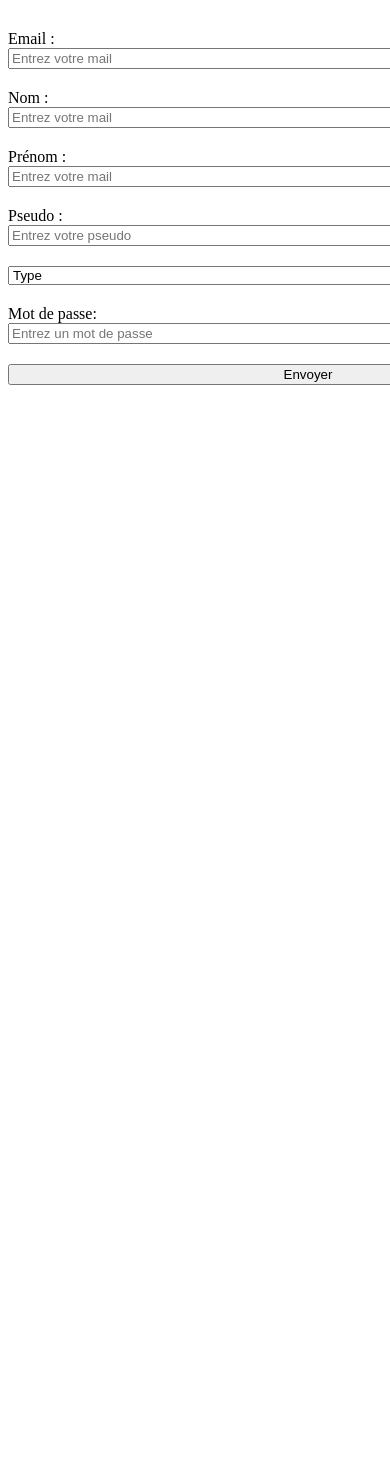
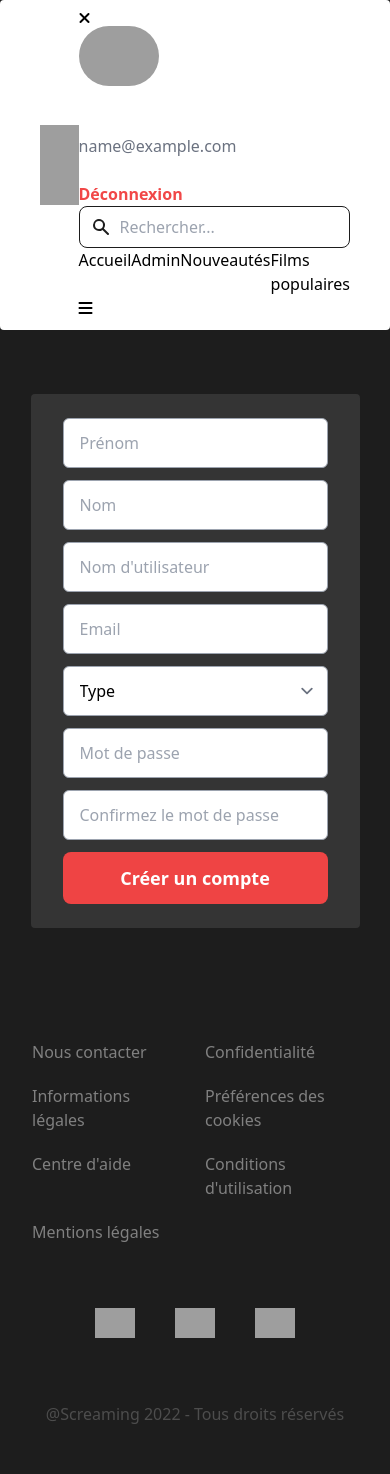
Before and after one commit to qdimanche/screaming, a PHP site: page /addUser.php in a window 390 px wide; the page is wider, and only the part inside the window is pictured. Before the commit the page ends 385 px from the top of that part, so only its background shows below. Run offline with PHP 8.4, Linux system fonts and the light colour scheme; the visitor is signed in with stand-in values (Sample User, id 1); some libraries are stand-ins or nearby versions; grey boxes are pictures that could not be loaded.

Commit message:
[+]feature: admin page

```diff
--- a/src/controller/checkLogin.php
+++ b/src/controller/checkLogin.php
@@ -19,6 +19,7 @@
                     $_SESSION['email']= $res['email'];
                     $_SESSION['firstname']= $res['first_name'];
                     $_SESSION['lastname']= $res['last_name'];
+                    $_SESSION['role']= $res['role'];
                     $_SESSION['registration_date']= (date("j M Y",strtotime($res['registration_date'])));
                 } else {
                     echo 'Erreur de login ou mdp';
--- a/src/controller/registerAction.php
+++ b/src/controller/registerAction.php
@@ -28,6 +28,7 @@ if ($_POST['firstName'] && $_POST['lastName'] && $_POST['email'] && $_POST['pass
         $_SESSION['firstname']= $data['first_name'];
         $_SESSION['lastname']= $data['last_name'];
         $_SESSION['id']= $data['id'];
+        $_SESSION['role']= $data['role'];
         $_SESSION['registration_date']= (date("j M Y",strtotime($data['registration_date'])));
 
 
--- a/src/controller/updateUserProcess.php
+++ b/src/controller/updateUserAdmin.php
@@ -3,7 +3,7 @@
     session_start();
 
 
-     if($_POST['email'] && $_POST['username'] && $_POST['firstName'] && $_POST['lastName'] && $_POST['password'] ){
+     if($_POST['email'] && $_POST['username'] && $_POST['firstName'] && $_POST['lastName'] ){
          $username = $_POST['username'];
          $password = $_POST['password'];
          $firstName = $_POST['firstName'];
@@ -28,8 +28,7 @@
          $_SESSION['lastname']= $data['last_name'];
 
 
-         header('Location: ../view/updateUser.php');
-
+         header('Location: ../view/settings.php');
     }
 
 ?>
--- a/src/view/addUser.php
+++ b/src/view/addUser.php
@@ -5,92 +5,62 @@ if (!isset($_SESSION['email']))
 ?>
 
 
-<form class="formulaire" action="../controller/createUser.php" method="post">
 
-  <div>
-    <span for="exampleFormControlInput2">Email : </span>
-    <input type="text" name="email"  class="form-control" id="exampleFormControlInput2" placeholder="Entrez votre mail">
-  </div>
+<!doctype html>
+<html lang="en">
+<head>
+    <meta charset="UTF-8">
+    <meta name="viewport"
+          content="width=device-width, user-scalable=no, initial-scale=1.0, maximum-scale=1.0, minimum-scale=1.0">
+    <meta http-equiv="X-UA-Compatible" content="ie=edge">
+    <link rel="stylesheet" href="../app.css">
+    <script src="https://cdn.tailwindcss.com"></script>
+    <link rel="stylesheet" href="https://unpkg.com/flowbite@1.4.4/dist/flowbite.min.css" />
+    <title>Screaming</title>
+</head>
+<body class="bg-[#1D1D1D]">
+
+    <?php
+        include("header.php")
+    ?>
 
 
-    <div>
-        <span for="exampleFormControlInput2">Nom : </span>
-        <input type="text" name="lastName"  class="form-control" id="exampleFormControlInput2" placeholder="Entrez votre mail">
-    </div>
+
+    <div class="flex justify-center">
+        <div class="flex flex-col bg-[#343434] m-16  py-6  px-8 rounded">
+            <form action="../controller/createUser.php" class="flex flex-col space-y-3" method="post">
 
 
-    <div>
-        <span for="exampleFormControlInput2">Prénom : </span>
-        <input type="text" name="firstName"  class="form-control" id="exampleFormControlInput2" placeholder="Entrez votre mail">
-    </div>
-
-  <div>
-    <span for="exampleFormControlInput3">Pseudo : </span>
-    <input type="text" name="username"  class="form-control" id="exampleFormControlInput3" placeholder="Entrez votre pseudo">
-  </div>
-
-  <div>
-      <select class="box-input" name="type" id="type" >
+                <input name="firstName" type="text" placeholder="Prénom" class=" py-3 px-4 border border-gray-400 rounded-md" />
+                <input name="lastName" type="text" placeholder="Nom" class=" py-3 px-4 border border-gray-400 rounded-md" />
+                <input name="username" type="text" placeholder="Nom d'utilisateur" class=" py-3 px-4 border border-gray-400 rounded-md" />
+                <input name="email" type="email" placeholder="Email" class=" py-3 px-4 border border-gray-400 rounded-md" />
+                <select class="py-3 px-4 border border-gray-400 rounded-md" name="type" id="type" >
                     <option value="" disabled selected>Type</option>
                     <option value="admin">Admin</option>
                     <option value="user">User</option>
                 </select>
+                <input name="password" type="password" placeholder="Mot de passe" class=" py-3 px-4 border border-gray-400 rounded-md" />
+                <input name="confirmPassword" type="password" placeholder="Confirmez le mot de passe" class=" py-3 px-4 border border-gray-400 rounded-md" />
+                <button class="w-full bg-red-500 text-white p-3 rounded-lg font-semibold text-lg mt-6" type="submit">Créer un compte</button>
+
+
+
+
+
+
+
+            </form>
+        </div>
     </div>
 
-  <div>
-    <span for="exampleFormControlInput4">Mot de passe: </span>
-    <input type="password" name="password"  class="form-control" id="exampleFormControlInput4" placeholder="Entrez un mot de passe">
-  </div>
-  <div class="formButton">
-      <button type="submit"  class="btn btn-primary">Envoyer</button>
-  </div>
-</form>
 
-<style>
-  .title{
-  color: blue;
-  font-size: 25px;
-  font-family: Georgia, 'Times New Roman', Times, serif;
-  text-transform: uppercase;
-}
-.subtitle {
-  font-size: 16px;
-  text-transform: capitalize;
-}
-.formulaire {
-  margin-top: 30px;
-}
+    <?php
+    include("footer.php")
+    ?>
 
-.formulaire > div{
-    margin-bottom: 20px;
-    width: 600px;
-    display: flex;
-}
-
-.formulaire > div > span{
-  width: 150px;
-}
-
-.formButton{
-  display: flex;
-  justify-content: center;
-  width: 100%;
-}
-
-@media screen and (max-width: 768px)
-{
-    .title{
-      color: green;
-    }
-    .formulaire > div{
-      display: flex;
-      flex-direction: column;
-    }
-    .exemple{
-      margin-top: 66px;
-    }
-    h5{
-      padding: 1em;
-    }
-}
-</style>
+</body>
+<script src="https://unpkg.com/flowbite@1.4.4/dist/flowbite.js"></script>
+<script src="/src/app.js"></script>
+<script src="https://kit.fontawesome.com/a7e9f794eb.js" crossorigin="anonymous"></script>
+</html>
--- a/src/view/header.php
+++ b/src/view/header.php
@@ -46,6 +46,26 @@
                                 <li>
                                     <a href="profile.php" class="block py-2 px-4 text-sm text-white hover:text-[#F14747]">Profil</a>
                                 </li>
+                                <?php
+
+                                    if($_SESSION['role'] == 'admin') {
+                                ?>
+
+                                        <li>
+                                            <a href="admin.php" class="block py-2 px-4 text-sm text-white hover:text-[#F14747]">Admin</a>
+                                        </li>
+                                <?php
+
+                                  }
+
+                                ?>
+
+
+
+
+
+
+
                                 <li>
                                     <a href="../controller/disconnect.php" class="block py-2 px-4 text-sm text-white hover:text-[#F14747]">Déconnexion</a>
                                 </li>
@@ -98,6 +118,19 @@
 
                         <div class="flex ">
                             <li><a href="/src/view">Accueil</a></li>
+                            <?php
+
+                            if($_SESSION['role'] == 'admin') {
+                                ?>
+
+                                <li>
+                                    <a href="admin.php">Admin</a>
+                                </li>
+                                <?php
+
+                            }
+
+                            ?>
                             <li><a href="/src/view/#nouveautes">Nouveautés</a></li>
                             <li><a href="/src/view/#films-populaires">Films populaires</a></li>
                         </div>
```
Also changed, not shown: src/controller/updateUserSettings.php (added, +34 -0 lines), src/view/admin.php (added, +59 -0 lines), src/view/settings.php (+16 -10 lines), src/view/updateUser.php (+25 -45 lines). Lines whose indentation alone changed are shown as unchanged.
